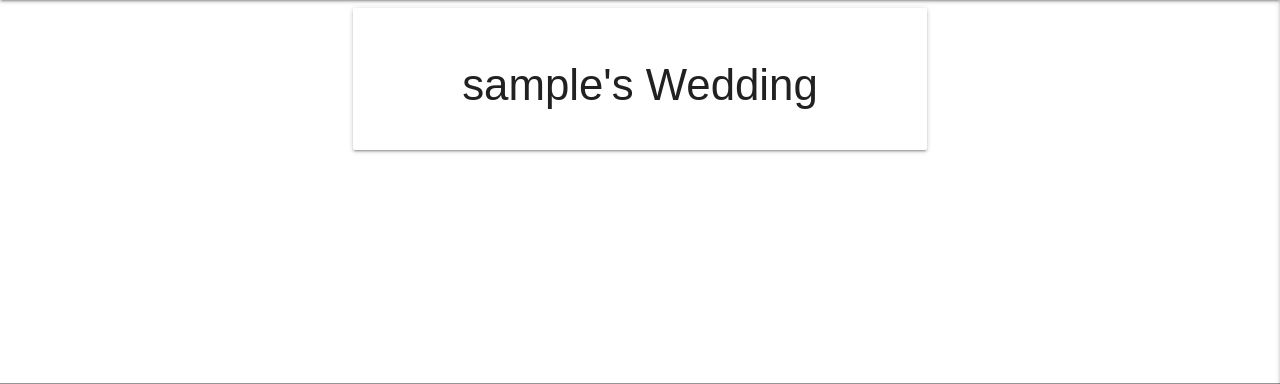
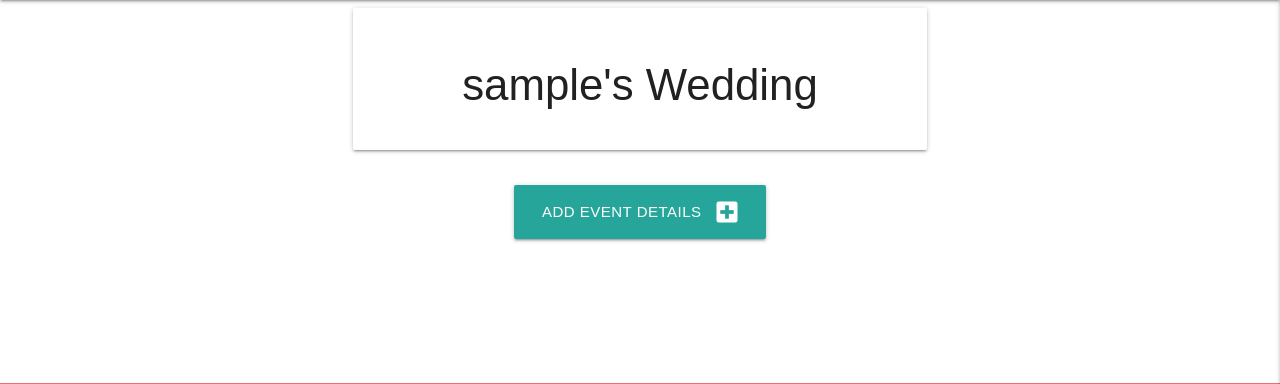
Before and after one commit to samcat437/Milestone-3, a Flask app: page /my_wedding/1 in a window 1280 px wide. Shown: the part 64-448 px from the top of the page. Run offline with Flask 2, Linux system fonts and the light colour scheme; the visitor is signed in with stand-in values (Sample User, id 1); tables that the repository leaves empty hold one stand-in row (values such as "Sample post"); a database or web service that is not in the repository returns one stand-in record (values such as "Sample title").

Commit message:
migrated Details model to flask migrate, however, not pushing to my_wedding page, root needs code added

```diff
--- a/avonstringquartetreviews/routes.py
+++ b/avonstringquartetreviews/routes.py
@@ -9,7 +9,7 @@
 
 @app.route("/")
 def home():
-    return render_template("reviews.html")
+    return render_template("login.html")
 
 @app.route("/search", methods=["GET", "POST"])
 def search():
@@ -72,7 +72,7 @@
 
 @app.route("/logout")
 def logout():
-    # remove user from session cookies
+    # remove user from session cookies - not working
     session.pop("user", None)
     flash("You are now logged out")
     return redirect(url_for("login"))
@@ -113,6 +113,26 @@
     return render_template("add_review.html")
 
 
+@app.route("/add_details", methods=["GET", "POST"])
+def add_details():
+    if request.method == "POST":
+        details = Details(
+            event_name=request.form.get("event_name"),
+            event_first_name=request.form.get("first_name"),
+            event_last_name=request.form.get("last_name"),
+            event_date=request.form.get("wedding_date"),
+            event_email=request.form.get("email"),
+            event_venue=request.form.get("venue"),
+            event_start=request.form.get("start_time"),
+            event_end=request.form.get("end_time"),
+            event_content=request.form.get("review_content")
+        )
+        db.session.add(details)
+        db.session.commit()
+        return redirect(url_for("my_wedding"))
+    return render_template("add_details.html")
+
+
 @app.route("/edit_review/<int:review_id>", methods=["GET", "POST"])
 def edit_review(review_id):
     review = Review.query.get_or_404(review_id)
--- a/avonstringquartetreviews/static/js/script.js
+++ b/avonstringquartetreviews/static/js/script.js
@@ -1,6 +1,8 @@
 document.addEventListener('DOMContentLoaded', function() {
     let sidenav = document.querySelectorAll('.sidenav');
     M.Sidenav.init(sidenav, {edge: 'right'});
-    var datepicker= document.querySelectorAll('.datepicker');
+    var timepicker = document.querySelectorAll('.timepicker');
+    M.Timepicker.init(timepicker);
+    var datepicker = document.querySelectorAll('.datepicker');
     M.Datepicker.init(datepicker);
   });
--- a/avonstringquartetreviews/templates/base.html
+++ b/avonstringquartetreviews/templates/base.html
@@ -25,10 +25,10 @@
         <a href="#" data-target="mobile-demo" class="sidenav-trigger right"><i class="fas fa-bars"></i></a>
         <ul class="right hide-on-med-and-down">
           <li><a href="{{ url_for('home') }}">Home</a></li>
-          <li><a href="{{ url_for('my_wedding', username=session['user']) }}">My Wedding</a></li>
           {% if session.user %}
+            <li><a href="{{ url_for('my_wedding', username=session['user']) }}">My Wedding</a></li>
             <li><a href="{{ url_for('add_review') }}">Write a Review</a></li>
-            <li><a href="{{ url_for('login') }}">Log Out</a></li>
+            <li><a href="{{ url_for('logout') }}">Log Out</a></li>
           {% else %}
             <li><a href="{{ url_for('register') }}">Register</a></li>
             <li><a href="{{ url_for('login') }}">Log In</a></li>
@@ -41,8 +41,9 @@
       <li><a href="{{ url_for('home') }}">Home</a></li>
       <li><a href="{{ url_for('my_wedding', username=session['user']) }}">My Wedding</a></li>
       {% if session.user %}
+        <li><a href="{{ url_for('my_wedding', username=session['user']) }}">My Wedding</a></li>
         <li><a href="{{ url_for('add_review') }}">Write a Review</a></li>
-        <li><a href="{{ url_for('login') }}">Log Out</a></li>
+        <li><a href="{{ url_for('logout') }}">Log Out</a></li>
       {% else %}
         <li><a href="{{ url_for('register') }}">Register</a></li>
         <li><a href="{{ url_for('login') }}">Log In</a></li>
--- a/avonstringquartetreviews/templates/my_wedding.html
+++ b/avonstringquartetreviews/templates/my_wedding.html
@@ -9,4 +9,33 @@
     </div>
 </div>
 
+<div class="row">
+    <div class="col s12 center-align">
+        <a href="{{ url_for('add_details')}}" class="btn-large">
+            Add Event Details<i class="fas fa-plus-square right"></i>
+        </a>
+    </div>
+</div>
+
+<div class="row">
+    {% for detail in details %}
+    <div class="col s12">
+      <div class="card blue-grey darken-1 center-align">
+        <div class="card-content white-text">
+          <span class="card-title">{{ detail.event_name }}</span>
+          <p>{{ detail.event_date }}</p>
+          <p>{{ detail.event_venue }}</p>
+          <p>{{ detail.event_start }}</p>
+          <p>{{ detail.event_end }}</p>
+          <p>{{ detail.event_content }}</p>
+        </div>
+        <div class="card-action">
+          <a href="" class="btn green accent-4">Edit</a>
+        </div>
+      </div>
+    </div>
+    {% endfor %}
+  </div>
+
+
 {% endblock %}
```
Also changed, not shown: avonstringquartetreviews/models.py (+19 -0 lines), avonstringquartetreviews/templates/add_details.html (+6 -7 lines), avonstringquartetreviews/templates/reviews.html (+15 -2 lines), migrations/versions/fd70ffea5a7d_adding_details_model_to_db.py (added, +44 -0 lines), avonstringquartetreviews/__init__.py (line endings or trailing spaces).
